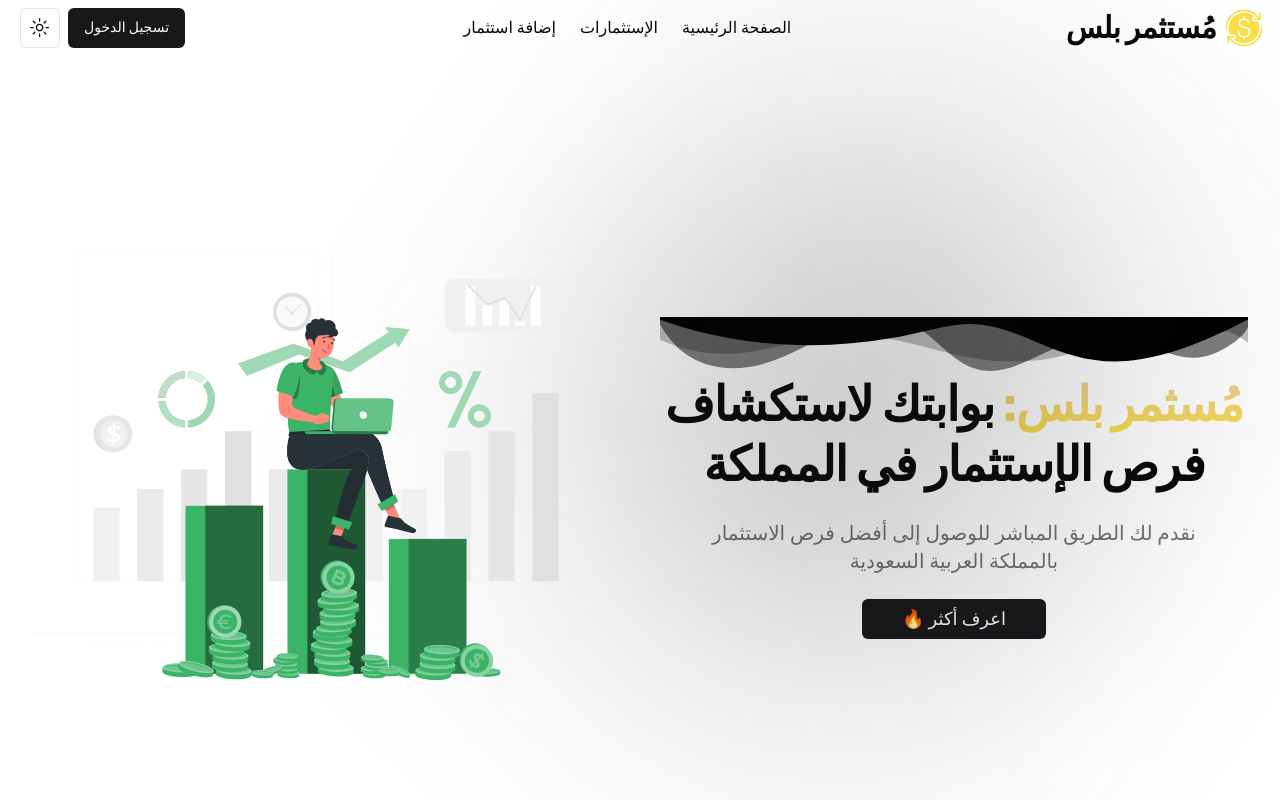
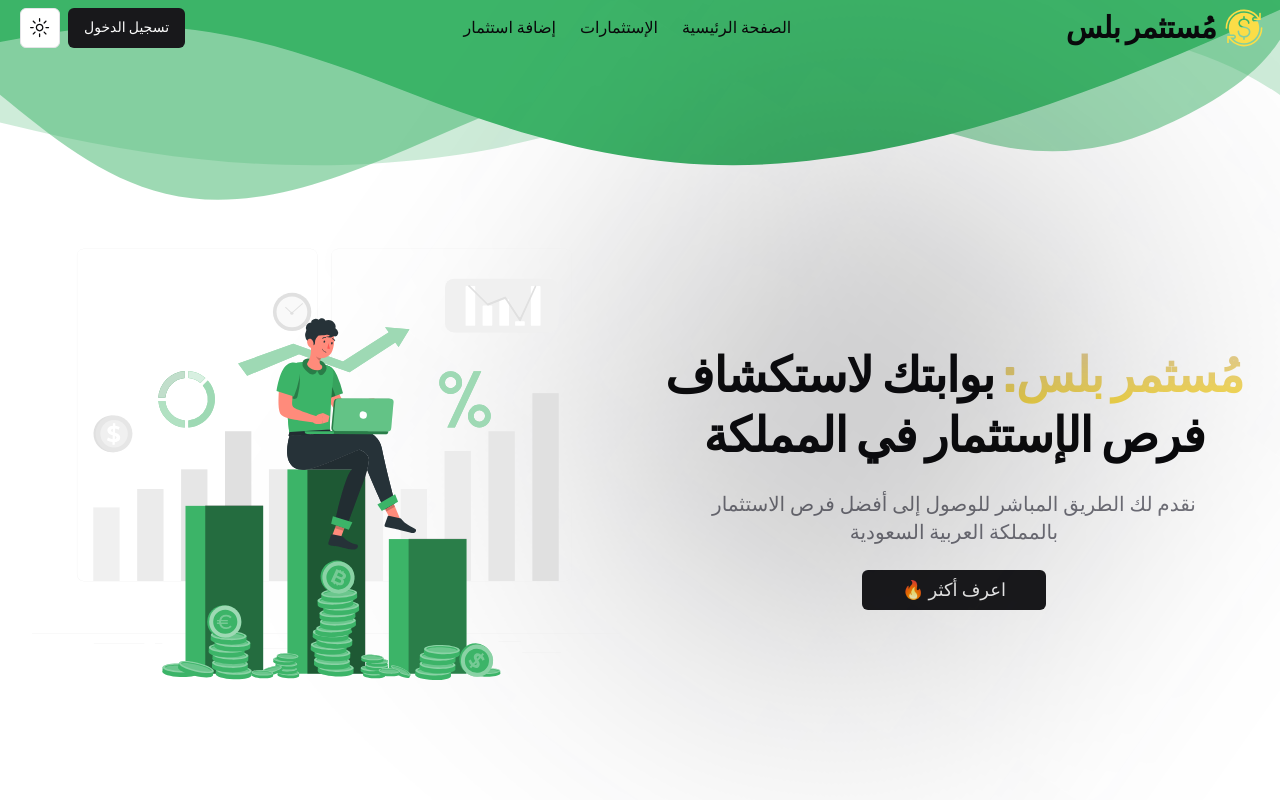
Before and after one commit to HassanAlabdulal/Mostathmer-plus, a Next.js app: page / in a window 1280 px wide. Shown: the top 800 px of the page. Built offline with nearby package versions, Linux system fonts and the light colour scheme.

Commit message:
fix: resolve nav issues in large screens

```diff
--- a/app/globals.css
+++ b/app/globals.css
@@ -134,6 +134,26 @@ html {
   }
 }
 
+.custom-shape-divider-top-1708454496 {
+  position: absolute;
+  top: 0;
+  left: 0;
+  width: 100%;
+  overflow: hidden;
+  line-height: 0;
+}
+
+.custom-shape-divider-top-1708454496 svg {
+  position: relative;
+  display: block;
+  width: calc(189% + 1.3px);
+  height: 218px;
+}
+
+.custom-shape-divider-top-1708454496 .shape-fill {
+  fill: #3cb468;
+}
+
 @media (max-width: 768px) {
   .custom-shape-divider-top-1708454496 {
     position: absolute;
```
